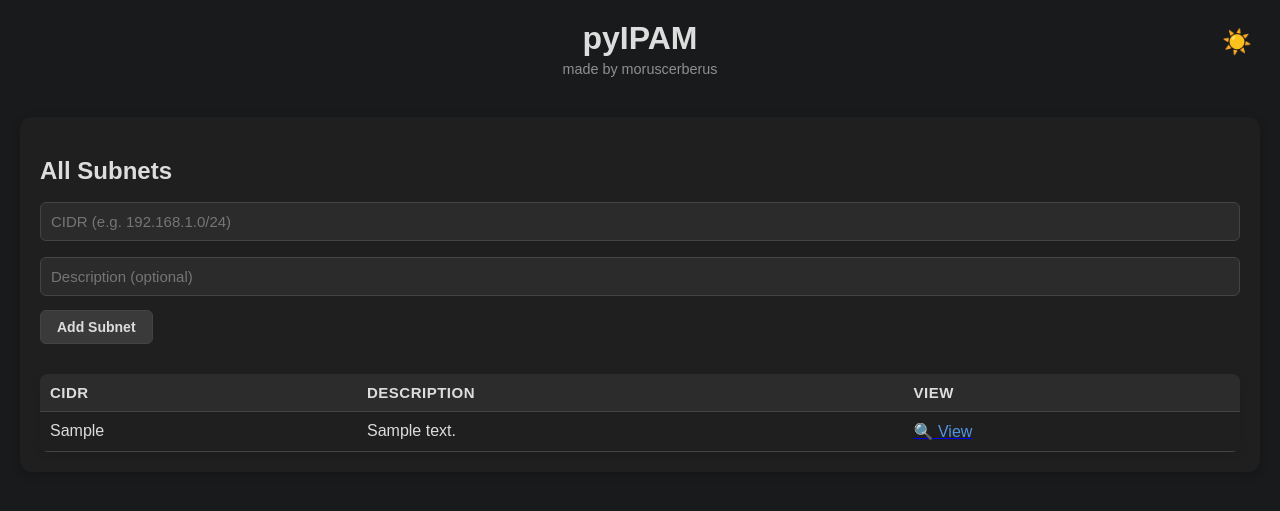
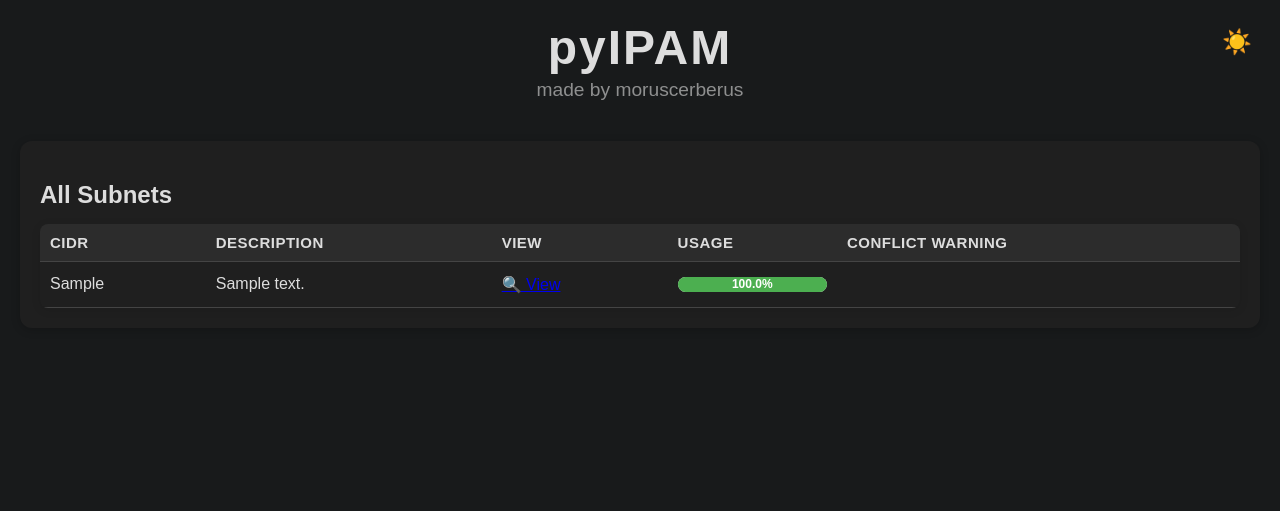
Before and after one commit to moruscerberus/pyIPAM, a Flask app: page / in a window 1280 px wide. Shown: the top 511 px of the page. Run offline with Flask 3, Linux system fonts and the light colour scheme; tables that the repository leaves empty hold one stand-in row (values such as "Sample post").

Commit message:
Some small fixes

```diff
--- a/app.py
+++ b/app.py
@@ -37,7 +37,32 @@ class IPAddress(db.Model):
 @app.route('/')
 def index():
     subnets = Subnet.query.all()
+
+    for subnet in subnets:
+        total_ips = len(subnet.ips)
+        used_ips = len([ip for ip in subnet.ips if ip.status == 'used'])
+
+        # Calculate percentage of used IPs and round it to 2 decimal places
+        subnet.used_percentage = round((used_ips / total_ips) * 100, 2) if total_ips > 0 else 0
+
+        # Check for IP conflicts (IPs that share the same hostname)
+        conflicts = db.session.query(IPAddress.hostname).filter_by(subnet_id=subnet.id).group_by(IPAddress.hostname).having(db.func.count(IPAddress.id) > 1).all()
+        subnet.ip_conflict = len(conflicts) > 0
+
     return render_template('index.html', subnets=subnets)
+
+
+@app.route('/subnet/<int:subnet_id>/conflicts')
+def view_conflicts(subnet_id):
+    subnet = Subnet.query.get_or_404(subnet_id)
+
+    # Find IP addresses with duplicate hostnames within the same subnet
+    conflicts = db.session.query(IPAddress).filter_by(subnet_id=subnet.id).filter(IPAddress.hostname.in_(
+        db.session.query(IPAddress.hostname).filter_by(subnet_id=subnet.id).group_by(IPAddress.hostname).having(db.func.count(IPAddress.id) > 1)
+    )).all()
+
+    # Return to the view_conflicts page with the conflicting IPs
+    return render_template('view_conflicts.html', subnet=subnet, conflicts=conflicts)
 
 @app.route('/add_subnet', methods=['POST'])
 def add_subnet():
--- a/static/css/style.css
+++ b/static/css/style.css
@@ -10,8 +10,10 @@
     --border-color: #ccc;
     --link-color: #2c7be5;
     --toast-bg: #323232;
-    --button-bg: #e0e0e0;
-    --button-hover: #cfcfcf;
+    --button-bg: #e0e0e0;  /* Gray button color */
+    --button-hover: #cfcfcf;  /* Gray hover effect */
+    --reset-btn-bg: #f44336;
+    --reset-btn-hover: #d32f2f;
 }
 
 body.dark-mode {
@@ -23,8 +25,10 @@ body.dark-mode {
     --border-color: #444;
     --link-color: #5294e2;
     --toast-bg: #222;
-    --button-bg: #3a3a3a;
-    --button-hover: #555;
+    --button-bg: #3a3a3a;  /* Dark mode gray button */
+    --button-hover: #555;  /* Dark mode hover effect */
+    --reset-btn-bg: #f44336;
+    --reset-btn-hover: #d32f2f;
 }
 
 /* ================================
@@ -55,6 +59,31 @@ h2, h3 {
     color: var(--text-color);
     margin-bottom: 15px;
 }
+
+/* ================================
+   🧠 App Title/Header
+================================= */
+.app-header {
+    text-align: center;
+    margin-top: 20px;
+    margin-bottom: 30px;
+}
+
+.app-title {
+    font-size: 3rem;  /* Increase font size for scaling */
+    font-weight: bold;
+    color: var(--text-color);
+    margin: 0;
+    letter-spacing: 2px;
+}
+
+.app-subtitle {
+    font-size: 1.2rem;  /* Slightly smaller font for the subtitle */
+    color: var(--text-color);
+    opacity: 0.6;
+    margin: 4px 0 0;
+}
+
 
 /* ================================
    🔘 INPUTS & SELECTS
@@ -301,37 +330,96 @@ button:active {
     }
 }
 
-
 /* ================================
-   🧠 App Title/Header
+   🔲 PROGRESS BAR WITH PERCENTAGE
 ================================= */
-.app-header {
-    text-align: center;
-    margin-top: 20px;
-    margin-bottom: 30px;
+.progress-container {
+    width: 100%;
+    height: 15px;
+    background-color: #e0e0e0;
+    border-radius: 8px;
+    margin: 5px 0;
+    position: relative;
 }
 
-.app-title {
-    font-size: 2rem;
-    font-weight: bold;
-    color: var(--text-color);
-    margin: 0;
+.progress-bar {
+    height: 100%;
+    background-color: #4caf50; /* Green color for progress */
+    border-radius: 8px;
+    position: relative;
 }
 
-.app-subtitle {
-    font-size: 0.9rem;
-    color: var(--text-color);
-    opacity: 0.6;
-    margin: 4px 0 0;
+.progress-label {
+    position: absolute;
+    top: 0;
+    right: 0;
+    bottom: 0;
+    left: 0;
+    font-size: 12px;
+    font-weight: bold;
+    color: white;
+    display: flex;
+    align-items: center;
+    justify-content: center;
+    z-index: 1; /* Ensure the label is on top of the bar */
+}
+
+.warning-icon {
+    color: #ff9800;
+    font-size: 16px;
+    text-decoration: none;
+    cursor: pointer;
+}
+
+.warning-icon:hover {
+    color: #e65100;
 }
 
 /* ================================
-   📐 Form Layout in Index
+   🔴 WARNING ICON (Hover Effect)
 ================================= */
-.subnet-form > div {
-    margin-bottom: 12px;
+.warning-icon {
+    font-size: 18px;
+    cursor: pointer;
+    display: inline-flex;
+    align-items: center;
 }
 
-.subnet-form {
-    margin-bottom: 30px;
+.warning-icon:hover {
+    color: #ff5722;
 }
+
+.warning-icon::after {
+    content: " !";
+    color: #f44336;
+}
+
+/* ================================
+   BACK BUTTON (with same styling as other buttons)
+================================= */
+.back-btn {
+    padding: 8px 16px;
+    font-size: 14px;
+    font-weight: 600;
+    background-color: var(--button-bg);  /* Same gray button color */
+    color: var(--text-color);
+    border: 1px solid var(--border-color);
+    border-radius: 6px;
+    cursor: pointer;
+    transition: background 0.3s ease, transform 0.1s ease;
+    text-decoration: none;  /* To make it look like a button */
+}
+
+.back-btn:hover {
+    background-color: var(--button-hover);  /* Same gray hover effect */
+}
+
+.back-btn:active {
+    transform: scale(0.97);  /* Button shrink effect on click */
+}
+
+.back-btn:focus {
+    outline: none;
+    border-color: var(--link-color);
+    box-shadow: 0 0 0 3px rgba(44, 123, 229, 0.2);
+}
--- a/templates/index.html
+++ b/templates/index.html
@@ -2,7 +2,7 @@
 <html lang="en">
 <head>
     <meta charset="UTF-8">
-    <title>pyIPAM - Subnet Overview</title>
+    <title>Subnets - pyIPAM</title>
     <link rel="stylesheet" href="{{ url_for('static', filename='css/style.css') }}">
 </head>
 <body>
@@ -19,21 +19,15 @@
 <div class="container">
     <h2>All Subnets</h2>
 
-    <!-- Add Subnet Form -->
-    <form action="{{ url_for('add_subnet') }}" method="post" class="subnet-form">
-        <div><input type="text" name="cidr" placeholder="CIDR (e.g. 192.168.1.0/24)" required></div>
-        <div><input type="text" name="description" placeholder="Description (optional)"></div>
-        <div><button type="submit">Add Subnet</button></div>
-    </form>
-
-    <!-- Subnet List Table -->
-    {% if subnets %}
+    <!-- Subnet List -->
     <table>
         <thead>
             <tr>
                 <th>CIDR</th>
                 <th>Description</th>
                 <th>View</th>
+                <th>Usage</th> <!-- Progress Bar Column -->
+                <th>Conflict Warning</th> <!-- IP Conflict Warning Column -->
             </tr>
         </thead>
         <tbody>
@@ -43,16 +37,28 @@
                 <td>{{ subnet.description }}</td>
                 <td>
                     <a href="{{ url_for('view_subnet', subnet_id=subnet.id) }}">
-                                🔍 <span style="color: var(--link-color);">View</span>
+                        🔍 View
                     </a>
+                </td>
+                <td>
+                    <!-- Progress Bar with Percentage -->
+                    <div class="progress-container">
+                        <div class="progress-bar" style="width: {{ subnet.used_percentage }}%;"></div>
+                        <span class="progress-label">{{ subnet.used_percentage }}%</span>  <!-- Percentage label -->
+                    </div>
+                </td>
+                <td>
+                    <!-- IP Conflict Warning -->
+                    {% if subnet.ip_conflict %}
+                        <a href="{{ url_for('view_conflicts', subnet_id=subnet.id) }}" class="warning-icon">
+                            ⚠️ IP Conflict Detected!
+                        </a>
+                    {% endif %}
                 </td>
             </tr>
             {% endfor %}
         </tbody>
     </table>
-    {% else %}
-        <p>No subnets added yet.</p>
-    {% endif %}
 </div>
 
 <!-- JS -->
```
Also changed, not shown: templates/subnet_detail.html (+6 -3 lines), templates/view_conflicts.html (added, +38 -0 lines). Lines whose indentation alone changed are shown as unchanged.
